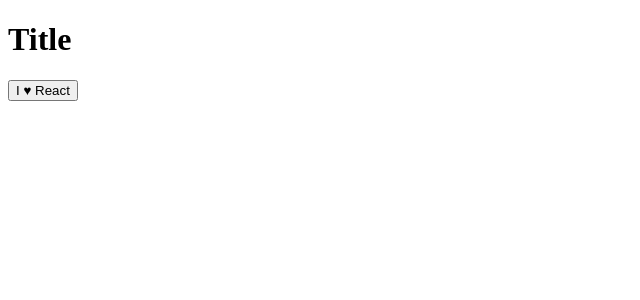
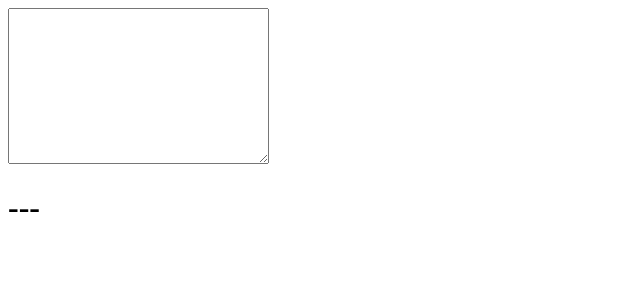
Before and after one commit to educasal/react-app, a React (Create React App) app: page / in a window 1280 px wide. Shown: the top 300 px of the page, without its empty margins (0-640 px from the left). Built offline with nearby package versions, Linux system fonts and the light colour scheme.

Commit message:
Handle events

```diff
--- /dev/null
+++ b/src/EventsApp.js
@@ -0,0 +1,35 @@
+import React from 'react';
+
+class EventsApp extends React.Component {
+
+  constructor(){
+    super();
+    this.state = {currentEvent: '---'}
+    this.update = this.update.bind(this)
+  }
+
+  update(e){
+    this.setState({currentEvent: e.type})
+  }
+  render(){
+   return (
+     <div>
+       <textarea
+         onKeyPress={this.update}
+         onCopy={this.update}
+         onCut={this.update}
+         onPaste={this.update}
+         onFocus={this.update}
+         onBlur={this.update}
+         onDoubleClick={this.update}
+         onTouchStart={this.update}
+         onTouchMove={this.update}
+         onTouchEnd={this.update}
+         cols="30"
+         rows="10" />
+       <h1>{this.state.currentEvent}</h1>
+     </div>
+  )
+ }
+}
+export default EventsApp
--- a/src/index.js
+++ b/src/index.js
@@ -2,8 +2,9 @@ import React from 'react';
 import ReactDOM from 'react-dom';
 import App from './App';
 import NestedDataApp from './NestedDataApp';
+import EventsApp from './EventsApp';
 
 ReactDOM.render(
-  <NestedDataApp />,
+  <EventsApp />,
   document.getElementById('root')
 );
```
